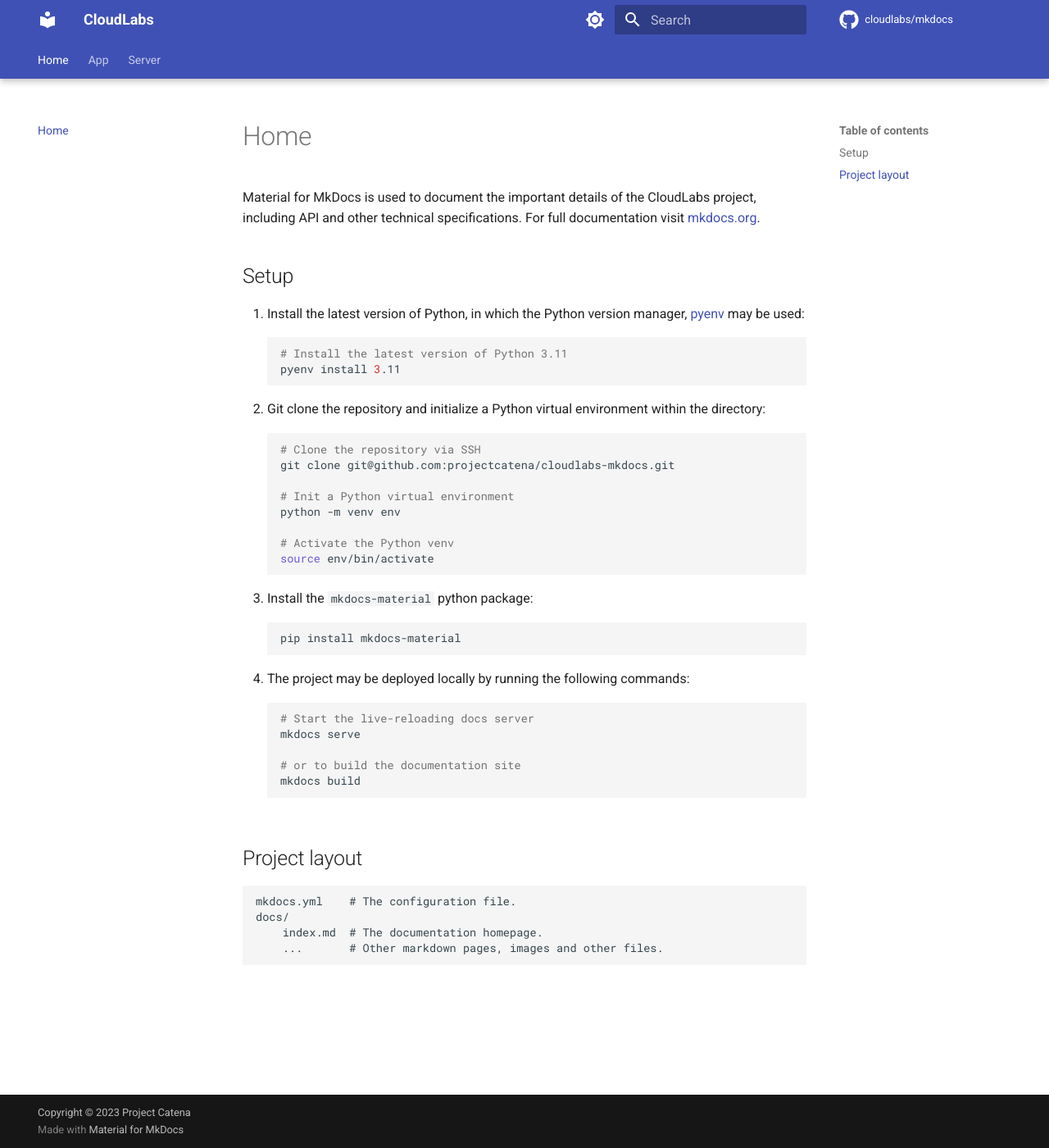
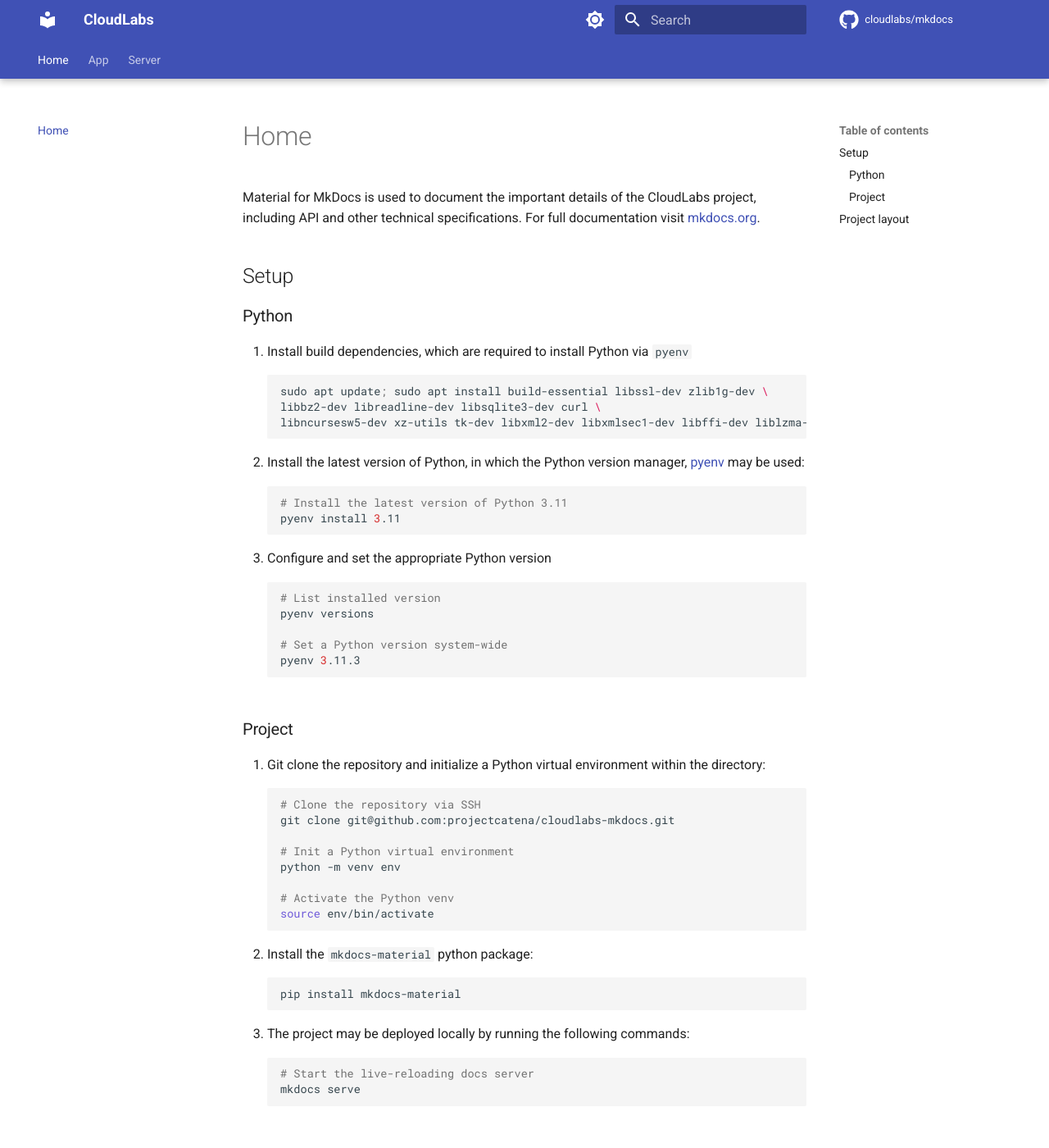
Before and after one commit to projectcatena/cloudlabs-mkdocs, an MkDocs documentation site: the page built from docs/index.md, in a window 1280 px wide and 1400 px high. Shown: the whole window at 82% size. Built offline with MkDocs 1.6.1 and Material for MkDocs 9.7.7, drawn with Linux system fonts in a browser that asks for light colours; comment, search, counter and statistics services are not loaded.

````diff
--- a/docs/index.md
+++ b/docs/index.md
@@ -5,12 +5,29 @@ For full documentation visit [mkdocs.org](https://www.mkdocs.org).
 
 ## Setup
 
-1. Install the latest version of Python, in which the Python version manager, [pyenv](https://github.com/pyenv/pyenv) may be used:
+### Python
+1. Install build dependencies, which are required to install Python via `pyenv`
+```bash
+sudo apt update; sudo apt install build-essential libssl-dev zlib1g-dev \
+libbz2-dev libreadline-dev libsqlite3-dev curl \
+libncursesw5-dev xz-utils tk-dev libxml2-dev libxmlsec1-dev libffi-dev liblzma-dev
+```
+2. Install the latest version of Python, in which the Python version manager, [pyenv](https://github.com/pyenv/pyenv) may be used:
 ```bash
 # Install the latest version of Python 3.11
 pyenv install 3.11
 ```
-2. Git clone the repository and initialize a Python virtual environment within the directory:
+3. Configure and set the appropriate Python version
+```bash
+# List installed version
+pyenv versions
+
+# Set a Python version system-wide
+pyenv 3.11.3
+```
+
+### Project
+1. Git clone the repository and initialize a Python virtual environment within the directory:
 ```bash
 # Clone the repository via SSH
 git clone git@github.com:projectcatena/cloudlabs-mkdocs.git
@@ -21,17 +38,14 @@ python -m venv env
 # Activate the Python venv
 source env/bin/activate
 ```
-3. Install the `mkdocs-material` python package:
+2. Install the `mkdocs-material` python package:
 ```bash
 pip install mkdocs-material
 ```
-4. The project may be deployed locally by running the following commands:
+3. The project may be deployed locally by running the following commands:
 ```bash
 # Start the live-reloading docs server
 mkdocs serve
-
-# or to build the documentation site
-mkdocs build
 ```
 
 <!-- * `mkdocs new [dir-name]` - Create a new project. -->
````
Also changed, not shown: docs/server/Google Cloud Platform/compute.md (added, +45 -0 lines), docs/server/Google Cloud Platform/index.md (added, +26 -0 lines).
